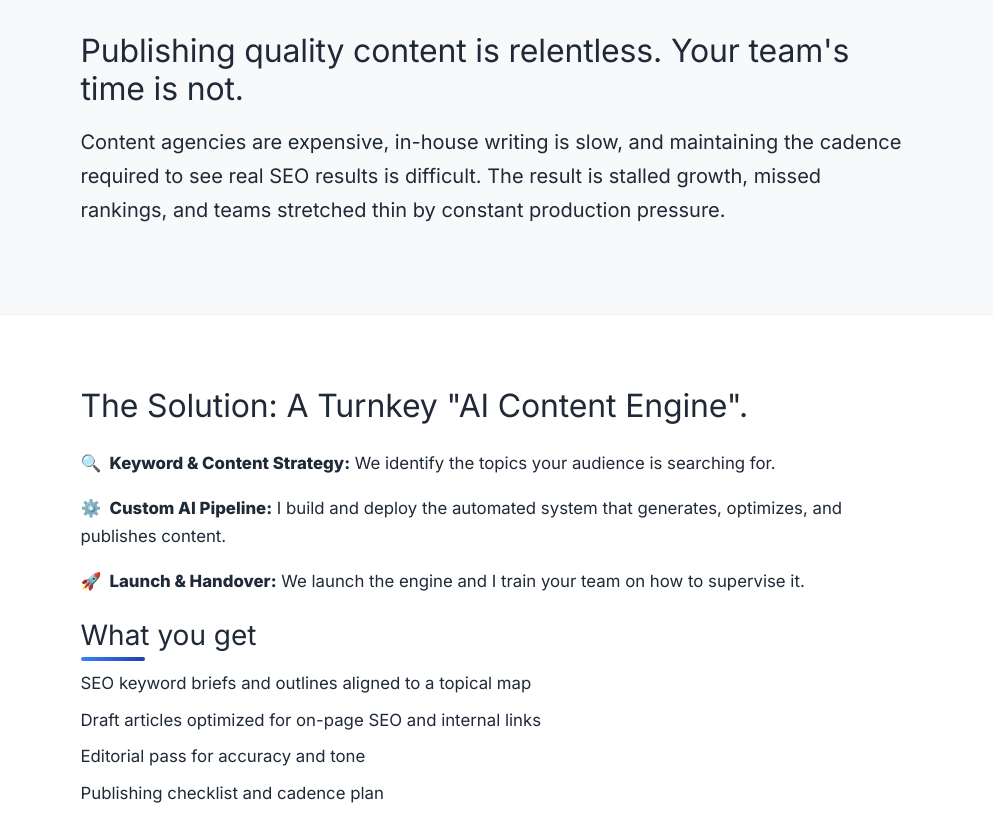
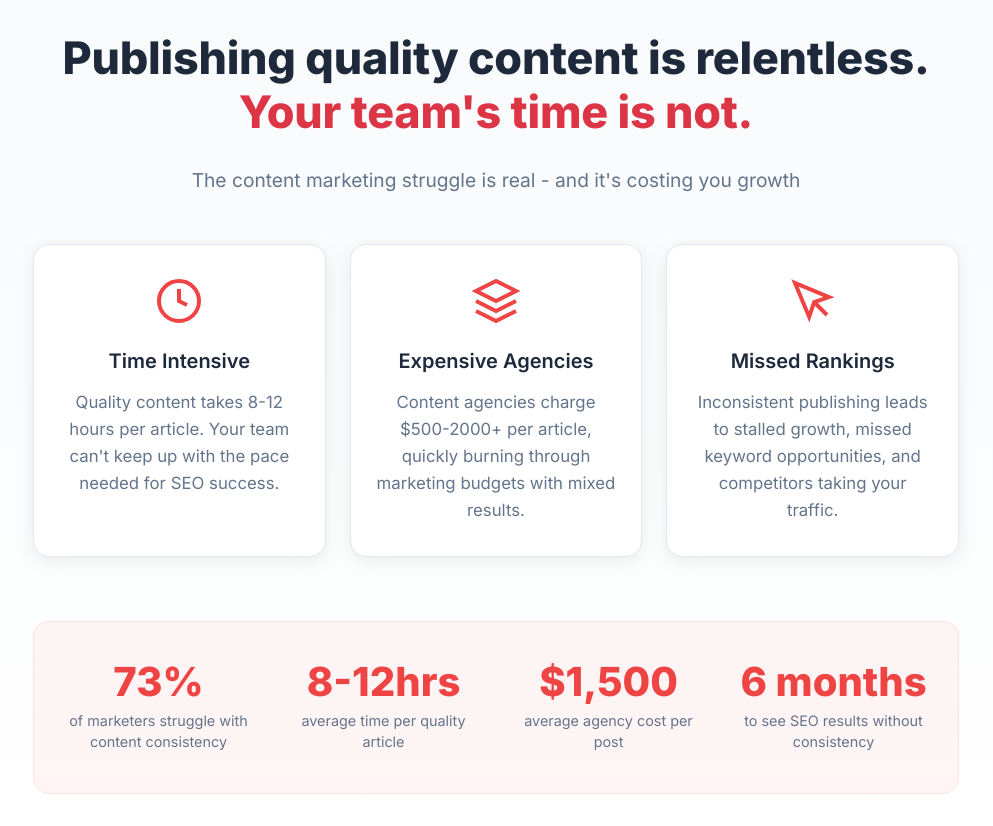
Before and after one commit to mingolladaniele/mingolladaniele.github.io, a plain HTML site: page ai-content-service/index.html in a window 1280 px wide. Shown: the part 840-1666 px from the top of the page, without its empty margins (144-1137 px from the left). Drawn offline with nearby package versions, Linux system fonts and the light colour scheme.

Commit message:
ui(ai-content-service): add problem section with new styling, cards, and statistics to highlight content marketing challenges and enhance user engagement

```diff
--- a/ai-content-service/index.html
+++ b/ai-content-service/index.html
@@ -422,6 +422,82 @@
       0%, 100% { opacity: 1; }
       50% { opacity: 0.5; }
     }
+
+    /* Problem Section Styles */
+    .problem-section {
+      background: linear-gradient(180deg, #f8fafc 0%, #ffffff 100%);
+      position: relative;
+    }
+    .problem-headline {
+      font-size: clamp(1.8rem, 3.5vw, 2.8rem);
+      font-weight: 700;
+      color: #1e293b;
+      line-height: 1.2;
+    }
+    .problem-subtitle {
+      font-size: 1.2rem;
+      color: #64748b;
+      font-weight: 500;
+    }
+    .problem-cards {
+      margin-bottom: 4rem;
+    }
+    .problem-card {
+      background: #ffffff;
+      border-radius: 16px;
+      padding: 2rem 1.5rem;
+      text-align: center;
+      box-shadow: 0 4px 20px rgba(0,0,0,0.08);
+      border: 1px solid #e2e8f0;
+      transition: all 0.3s ease;
+      height: 100%;
+    }
+    .problem-card:hover {
+      transform: translateY(-4px);
+      box-shadow: 0 8px 30px rgba(0,0,0,0.12);
+    }
+    .problem-icon {
+      margin-bottom: 1.5rem;
+      display: flex;
+      justify-content: center;
+    }
+    .problem-card h4 {
+      color: #1e293b;
+      font-weight: 600;
+      margin-bottom: 1rem;
+      font-size: 1.25rem;
+    }
+    .problem-card p {
+      color: #64748b;
+      line-height: 1.6;
+      margin: 0;
+    }
+    .problem-stats {
+      background: rgba(239, 68, 68, 0.05);
+      border-radius: 16px;
+      padding: 2.5rem 1.5rem;
+      border: 1px solid rgba(239, 68, 68, 0.1);
+    }
+    .stat-number {
+      font-size: 2.5rem;
+      font-weight: 800;
+      color: #ef4444;
+      line-height: 1;
+      margin-bottom: 0.5rem;
+    }
+    .stat-label {
+      color: #64748b;
+      font-size: 0.9rem;
+      font-weight: 500;
+    }
+    @media (max-width: 768px) {
+      .problem-stats .col-md-3 {
+        margin-bottom: 2rem;
+      }
+      .problem-stats .col-md-3:last-child {
+        margin-bottom: 0;
+      }
+    }
   </style>
   <script defer src="https://omniscient-beluga.pikapod.net/script.js" data-website-id="752c2c45-13d8-49e9-8aa6-67982c5c1369"></script>
   <script type="application/ld+json">
@@ -479,12 +555,75 @@
 
   <main>
     <!-- Section 2: Problem -->
-    <section class="section-pad bg-light">
+    <section class="section-pad problem-section">
       <div class="container">
         <div class="row justify-content-center">
-          <div class="col-lg-9">
-            <h2 class="mb-3 readable">Publishing quality content is relentless. Your team's time is not.</h2>
-            <p class="fs-5 readable">Content agencies are expensive, in-house writing is slow, and maintaining the cadence required to see real SEO results is difficult. The result is stalled growth, missed rankings, and teams stretched thin by constant production pressure.</p>
+          <div class="col-lg-10">
+            <div class="text-center mb-5">
+              <h2 class="problem-headline mb-4">Publishing quality content is relentless.<br><span class="text-danger">Your team's time is not.</span></h2>
+              <p class="problem-subtitle">The content marketing struggle is real - and it's costing you growth</p>
+            </div>
+
+            <div class="row g-4 problem-cards">
+              <div class="col-md-4">
+                <div class="problem-card">
+                  <div class="problem-icon">
+                    <svg width="48" height="48" viewBox="0 0 24 24" fill="none" stroke="#ef4444" stroke-width="2">
+                      <circle cx="12" cy="12" r="10"/>
+                      <path d="M12 6v6l4 2"/>
+                    </svg>
+                  </div>
+                  <h4>Time Intensive</h4>
+                  <p>Quality content takes 8-12 hours per article. Your team can't keep up with the pace needed for SEO success.</p>
+                </div>
+              </div>
+              <div class="col-md-4">
+                <div class="problem-card">
+                  <div class="problem-icon">
+                    <svg width="48" height="48" viewBox="0 0 24 24" fill="none" stroke="#ef4444" stroke-width="2">
+                      <path d="M12 2L2 7l10 5 10-5-10-5z"/>
+                      <path d="M2 17l10 5 10-5"/>
+                      <path d="M2 12l10 5 10-5"/>
+                    </svg>
+                  </div>
+                  <h4>Expensive Agencies</h4>
+                  <p>Content agencies charge $500-2000+ per article, quickly burning through marketing budgets with mixed results.</p>
+                </div>
+              </div>
+              <div class="col-md-4">
+                <div class="problem-card">
+                  <div class="problem-icon">
+                    <svg width="48" height="48" viewBox="0 0 24 24" fill="none" stroke="#ef4444" stroke-width="2">
+                      <path d="M3 3l7.07 16.97 2.51-7.39 7.39-2.51L3 3z"/>
+                      <path d="M13 13l6 6"/>
+                    </svg>
+                  </div>
+                  <h4>Missed Rankings</h4>
+                  <p>Inconsistent publishing leads to stalled growth, missed keyword opportunities, and competitors taking your traffic.</p>
+                </div>
+              </div>
+            </div>
+
+            <div class="problem-stats">
+              <div class="row text-center">
+                <div class="col-md-3">
+                  <div class="stat-number">73%</div>
+                  <div class="stat-label">of marketers struggle with content consistency</div>
+                </div>
+                <div class="col-md-3">
+                  <div class="stat-number">8-12hrs</div>
+                  <div class="stat-label">average time per quality article</div>
+                </div>
+                <div class="col-md-3">
+                  <div class="stat-number">$1,500</div>
+                  <div class="stat-label">average agency cost per post</div>
+                </div>
+                <div class="col-md-3">
+                  <div class="stat-number">6 months</div>
+                  <div class="stat-label">to see SEO results without consistency</div>
+                </div>
+              </div>
+            </div>
           </div>
         </div>
       </div>
```
